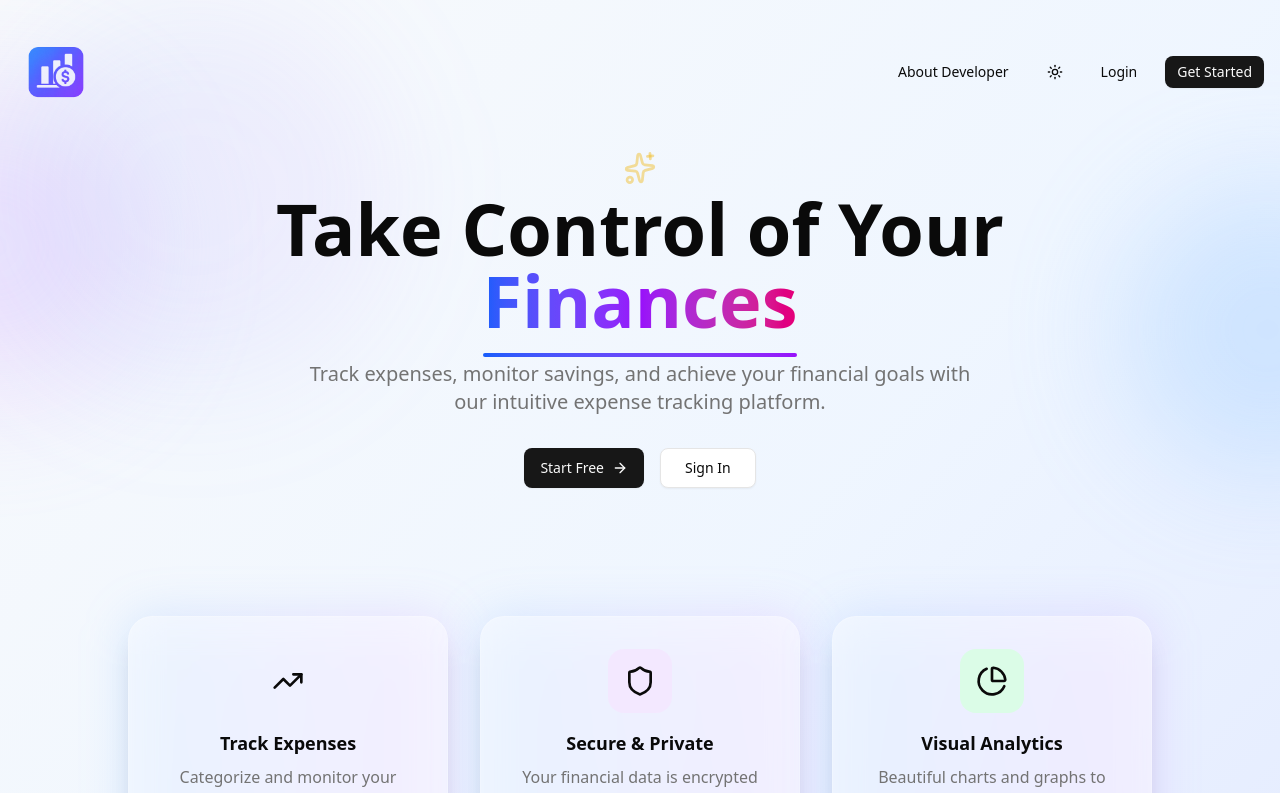
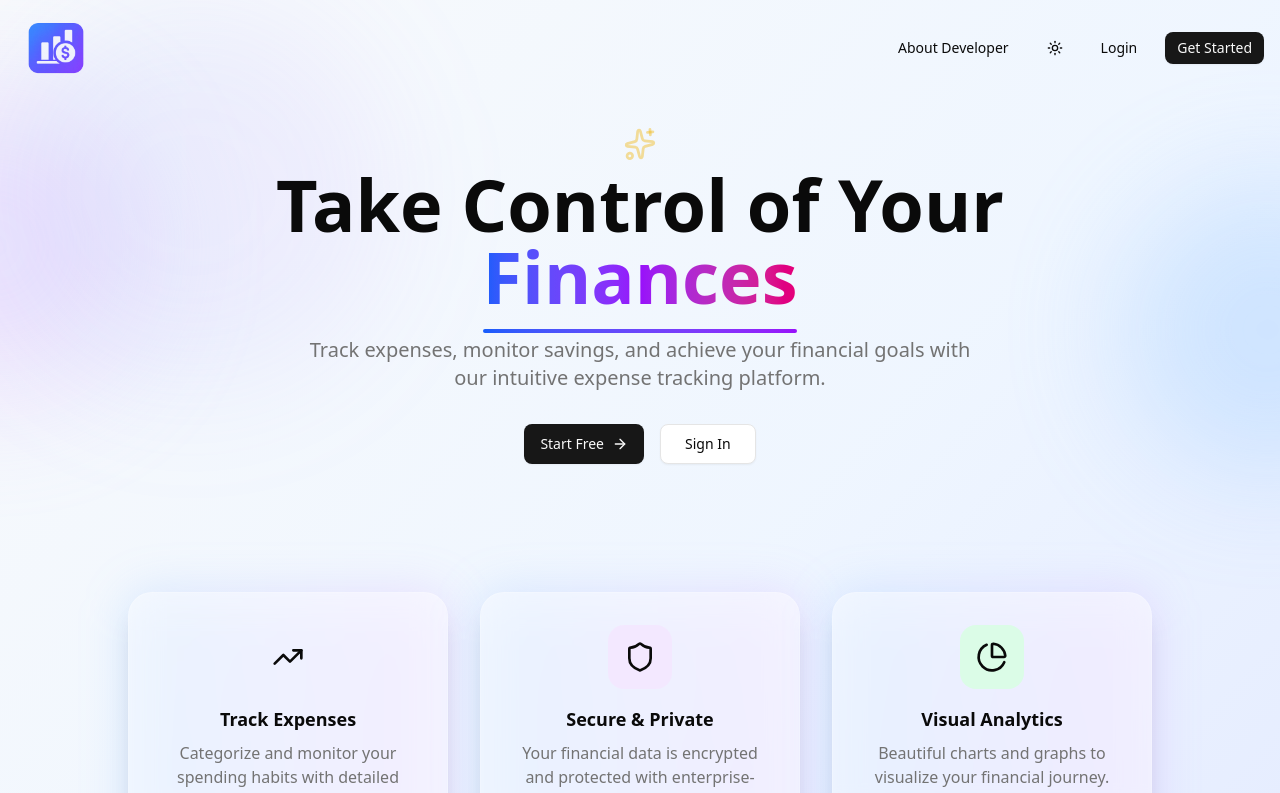
Before and after one commit to usmanashraff/expensey, a Next.js app: page / in a window 1280 px wide. Shown: the top 793 px of the page. Built offline with nearby package versions, Linux system fonts and the light colour scheme; no server answers.

Commit message:
improvement

```diff
--- a/src/app/dashboard/dashboard-client.tsx
+++ b/src/app/dashboard/dashboard-client.tsx
@@ -58,7 +58,7 @@ export function DashboardClient({ user }: DashboardClientProps) {
         />
       </div>
 
-      <div className="container mx-auto px-4 py-4 max-w-7xl relative z-10">
+      <div className="container mx-auto px-4 pb-4 max-w-7xl relative z-10">
         <motion.header
           initial={{ opacity: 0, y: -20 }}
           animate={{ opacity: 1, y: 0 }}
@@ -96,17 +96,17 @@ export function DashboardClient({ user }: DashboardClientProps) {
               <UserDropdown user={user} />
             </div>
           </div>
-          <motion.p
+          {/* <motion.p
             initial={{ opacity: 0 }}
             animate={{ opacity: 1 }}
             transition={{ duration: 0.6, delay: 0.3 }}
             className="text-lg text-muted-foreground mt-4"
           >
             Track your expenses wisely, achieve your financial goals
-          </motion.p>
+          </motion.p> */}
         </motion.header>
 
-        <div className="grid grid-cols-1 lg:grid-cols-3 gap-8">
+        <div className="grid grid-cols-1 lg:grid-cols-3 -mt-8 gap-8">
           <motion.div
             initial={{ opacity: 0, x: -50 }}
             animate={{ opacity: 1, x: 0 }}
--- a/src/app/page.tsx
+++ b/src/app/page.tsx
@@ -45,7 +45,7 @@ export default function Home() {
         />
       </div>
 
-      <div className="container mx-auto px-4 py-8 relative z-10">
+      <div className="container mx-auto px-4 py-2 relative z-10">
         <motion.nav
           initial={{ opacity: 0, y: -20 }}
           animate={{ opacity: 1, y: 0 }}
```
